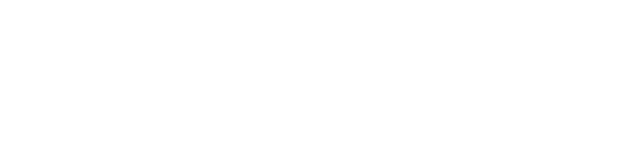
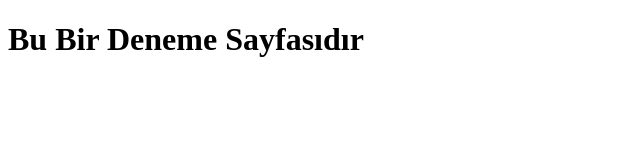
Before and after one commit to cenkgevgili/goit-test, a plain HTML site: page index.html in a window 1280 px wide. Shown: the whole page, without its empty margins (0-640 px from the left). Drawn offline with Linux system fonts and the light colour scheme.

Commit message:
update index.html

```diff
--- a/index.html
+++ b/index.html
@@ -7,5 +7,7 @@
 </head>
 <body>
 
+    <h1>Bu Bir Deneme Sayfasıdır</h1>
+
 </body>
 </html>
```
